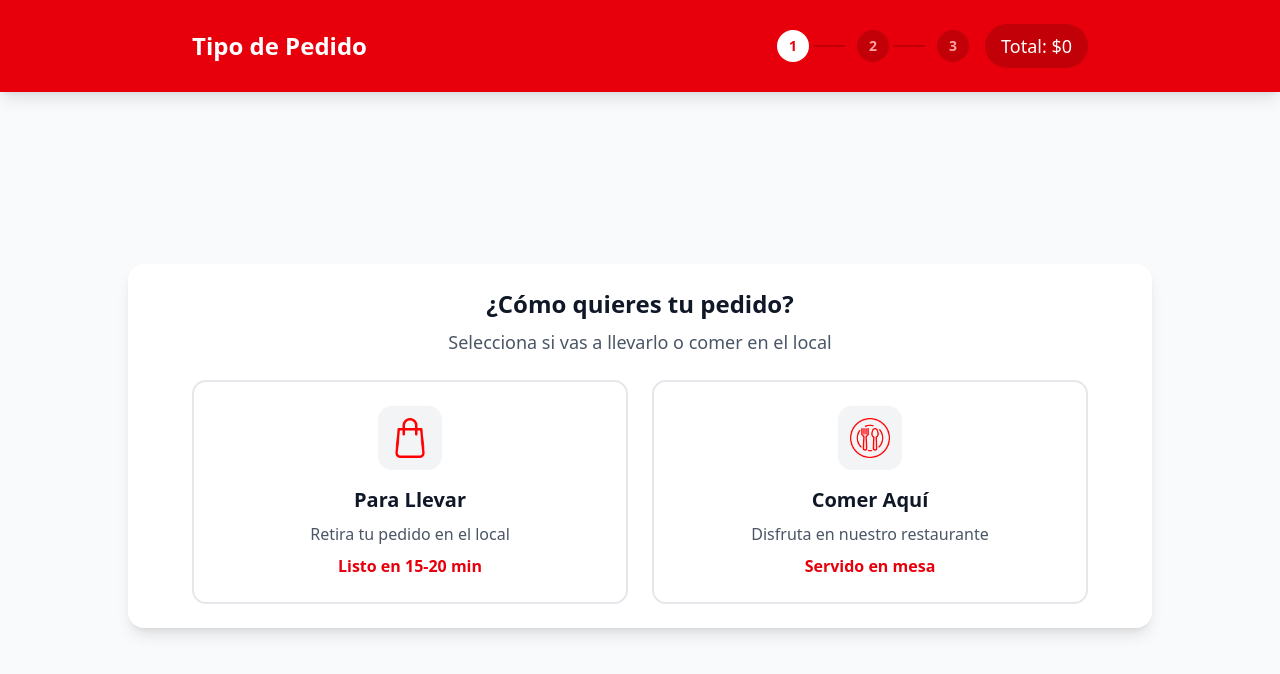
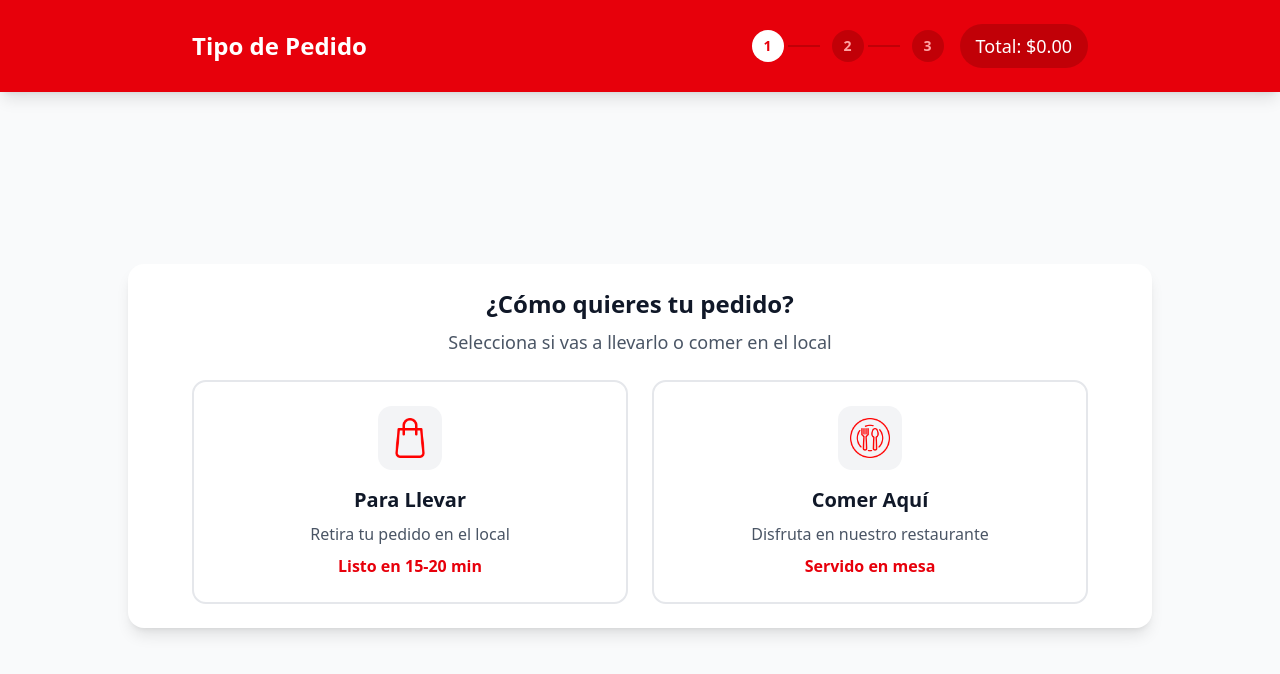
Before and after one commit to igna-buffaz21/McRaulo-Front, a React (Vite) app: page /pago in a window 1280 px wide. Shown: the top 674 px of the page. Built offline with nearby package versions, Linux system fonts and the light colour scheme.

Commit message:
version estable v2

```diff
--- a/src/components/cart_products.tsx
+++ b/src/components/cart_products.tsx
@@ -175,7 +175,7 @@ export default function CartProducts() {
             <div className="space-y-3">
               <div className="flex justify-between text-lg">
                 <span className="text-gray-600">Subtotal ({totalItems} productos)</span>
-                <span className="text-gray-900 font-medium">${total}</span>
+                <span className="text-gray-900 font-medium">${(total).toFixed(2)}</span>
               </div>
               <div className="border-t pt-4">
                 <div className="flex justify-between items-center">
--- a/src/pages/payament.tsx
+++ b/src/pages/payament.tsx
@@ -178,7 +178,7 @@ export default function PaymentMethods() {
                 ))}
               </div>
               <div className="bg-red-700 px-4 py-2 rounded-full">
-                <span className="text-lg font-medium">Total: ${cart.totales.subtotal}</span>
+                <span className="text-lg font-medium">Total: ${(cart.totales.subtotal).toFixed(2)}</span>
               </div>
             </div>
           </div>
@@ -432,7 +432,7 @@ export default function PaymentMethods() {
                     <div className="border-t pt-4">
                       <div className="flex justify-between items-center">
                         <span className="text-2xl font-bold text-gray-900">Total</span>
-                        <span className="text-3xl font-bold text-red-600">${cart.totales.subtotal}</span>
+                        <span className="text-3xl font-bold text-red-600">${(cart.totales.subtotal).toFixed(2)}</span>
                       </div>
                     </div>
                   </div>
```
